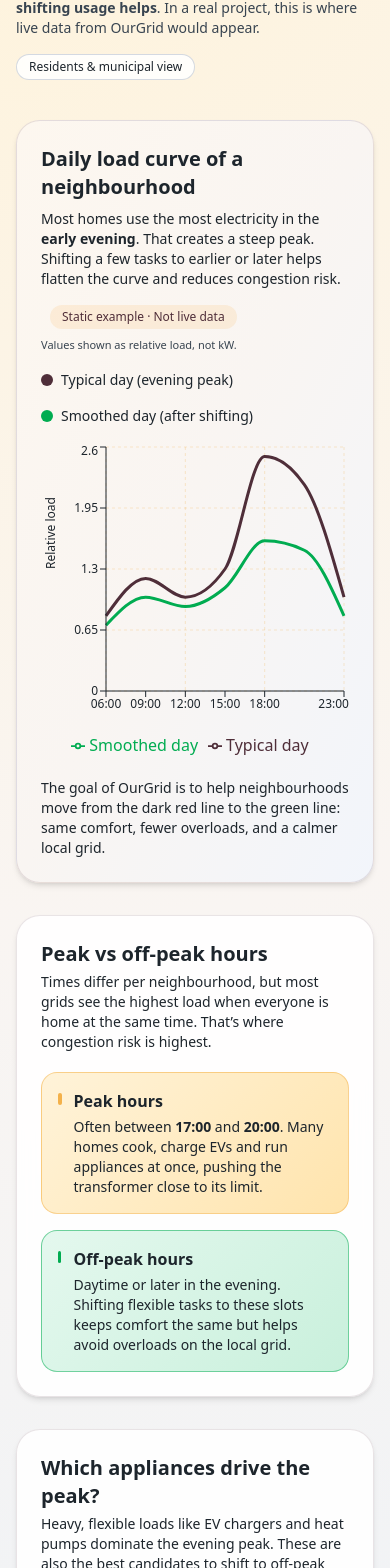
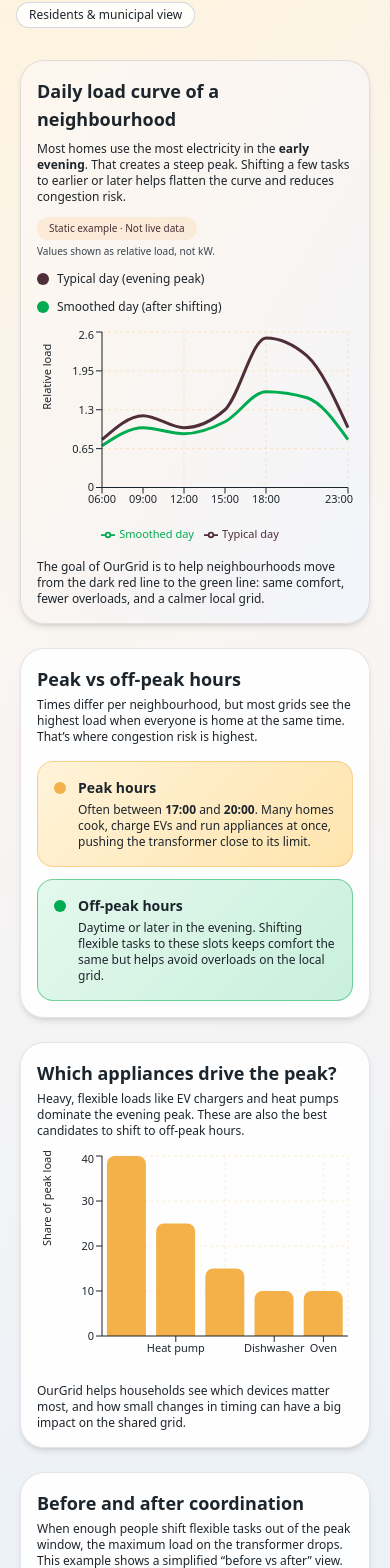
Before and after one commit to Marto8090/OurGrid_Website, a React (Vite) app in the folder client/: page /u/dashboards in a window 390 px wide. Shown: the part 305-1873 px from the top of the page. Built offline with nearby package versions, Linux system fonts and the light colour scheme.

Commit message:
improve layout and styling of dashboard components for better responsiveness

```diff
--- a/client/src/components/ApplianceContributionChart.jsx
+++ b/client/src/components/ApplianceContributionChart.jsx
@@ -26,29 +26,29 @@ const applianceData = [
 
 export default function ApplianceContributionChart() {
   return (
-    <section className="w-full max-w-4xl mx-auto">
+    <section className="w-full max-w-4xl mx-auto px-1 sm:px-0">
       <div
-        className="rounded-3xl border shadow-md p-6 md:p-7 bg-white/90 backdrop-blur-sm transition-transform duration-200 hover:-translate-y-1 hover:shadow-xl"
+        className="rounded-3xl border shadow-md p-4 sm:p-6 md:p-7 bg-white/90 backdrop-blur-sm transition-transform duration-200 hover:-translate-y-1 hover:shadow-xl"
         style={{
           borderColor: COLORS.primary + "20",
         }}
       >
         <h2
-          className="text-xl md:text-2xl font-semibold"
+          className="text-lg sm:text-xl md:text-2xl font-semibold"
           style={{ color: COLORS.text }}
         >
           Which appliances drive the peak?
         </h2>
         <p
-          className="text-sm mt-1 max-w-xl"
+          className="text-xs sm:text-sm md:text-[15px] mt-1 max-w-xl"
           style={{ color: COLORS.text }}
         >
           Heavy, flexible loads like EV chargers and heat pumps dominate the
-          evening peak. These are also the best candidates to shift to
-          off-peak hours.
+          evening peak. These are also the best candidates to shift to off-peak
+          hours.
         </p>
 
-        <div className="mt-4" style={{ width: "100%", height: 280 }}>
+        <div className="mt-3 sm:mt-4 w-full h-[220px] sm:h-[260px] md:h-[280px] lg:h-[300px]">
           <ResponsiveContainer width="100%" height="100%">
             <BarChart data={applianceData}>
               <CartesianGrid
@@ -58,17 +58,17 @@ export default function ApplianceContributionChart() {
               <XAxis
                 dataKey="name"
                 stroke={COLORS.text}
-                tick={{ fill: COLORS.text, fontSize: 12 }}
+                tick={{ fill: COLORS.text, fontSize: 11 }}
               />
               <YAxis
                 stroke={COLORS.text}
-                tick={{ fill: COLORS.text, fontSize: 12 }}
+                tick={{ fill: COLORS.text, fontSize: 11 }}
                 label={{
                   value: "Share of peak load (%)",
                   angle: -90,
                   position: "insideLeft",
                   fill: COLORS.text,
-                  fontSize: 12,
+                  fontSize: 11,
                 }}
               />
               <Tooltip
@@ -90,7 +90,7 @@ export default function ApplianceContributionChart() {
         </div>
 
         <p
-          className="mt-4 text-sm"
+          className="mt-3 sm:mt-4 text-xs sm:text-sm"
           style={{ color: COLORS.text }}
         >
           OurGrid helps households see which devices matter most, and how small
--- a/client/src/components/BeforeAfterPeakChart.jsx
+++ b/client/src/components/BeforeAfterPeakChart.jsx
@@ -6,7 +6,7 @@ import {
   CartesianGrid,
   Tooltip,
   ResponsiveContainer,
-  Cell,              // ← add this
+  Cell,
 } from "recharts";
 
 const COLORS = {
@@ -18,27 +18,27 @@ const COLORS = {
 };
 
 const peakData = [
-  { scenario: "Before coordination", peakLoad: 2.5, color: "#4F2E39" }, // dark red
-  { scenario: "After coordination",  peakLoad: 1.8, color: "#01AC51" }, // green
+  { scenario: "Before coordination", peakLoad: 2.5, color: "#4F2E39" },
+  { scenario: "After coordination", peakLoad: 1.8, color: "#01AC51" },
 ];
 
 export default function BeforeAfterPeakChart() {
   return (
-    <section className="w-full max-w-4xl mx-auto">
+    <section className="w-full max-w-4xl mx-auto px-1 sm:px-0">
       <div
-        className="rounded-3xl border shadow-md p-6 md:p-7 bg-white/90 backdrop-blur-sm transition-transform duration-200 hover:-translate-y-1 hover:shadow-xl"
+        className="rounded-3xl border shadow-md p-4 sm:p-6 md:p-7 bg-white/90 backdrop-blur-sm transition-transform duration-200 hover:-translate-y-1 hover:shadow-xl"
         style={{
           borderColor: COLORS.primary + "20",
         }}
       >
         <h2
-          className="text-xl md:text-2xl font-semibold"
+          className="text-lg sm:text-xl md:text-2xl font-semibold"
           style={{ color: COLORS.text }}
         >
           Before and after coordination
         </h2>
         <p
-          className="text-sm mt-1 max-w-xl"
+          className="text-xs sm:text-sm md:text-[15px] mt-1 max-w-xl"
           style={{ color: COLORS.text }}
         >
           When enough people shift flexible tasks out of the peak window, the
@@ -46,7 +46,7 @@ export default function BeforeAfterPeakChart() {
           “before vs after” view.
         </p>
 
-        <div className="mt-4" style={{ width: "100%", height: 260 }}>
+        <div className="mt-3 sm:mt-4 w-full h-[220px] sm:h-[250px] md:h-[270px] lg:h-[290px]">
           <ResponsiveContainer width="100%" height="100%">
             <BarChart data={peakData} barCategoryGap={40}>
               <CartesianGrid
@@ -57,17 +57,17 @@ export default function BeforeAfterPeakChart() {
               <XAxis
                 dataKey="scenario"
                 stroke={COLORS.text}
-                tick={{ fill: COLORS.text, fontSize: 12 }}
+                tick={{ fill: COLORS.text, fontSize: 11 }}
               />
               <YAxis
                 stroke={COLORS.text}
-                tick={{ fill: COLORS.text, fontSize: 12 }}
+                tick={{ fill: COLORS.text, fontSize: 11 }}
                 label={{
                   value: "Relative peak load",
                   angle: -90,
                   position: "insideLeft",
                   fill: COLORS.text,
-                  fontSize: 12,
+                  fontSize: 11,
                 }}
               />
               <Tooltip
@@ -91,7 +91,7 @@ export default function BeforeAfterPeakChart() {
           </ResponsiveContainer>
         </div>
 
-        <div className="mt-4 flex flex-wrap gap-4 text-sm">
+        <div className="mt-3 sm:mt-4 flex flex-wrap gap-3 sm:gap-4 text-xs sm:text-sm">
           <span className="inline-flex items-center gap-2">
             <span
               className="h-3 w-3 rounded-full"
--- a/client/src/components/DailyLoadChart.jsx
+++ b/client/src/components/DailyLoadChart.jsx
@@ -30,24 +30,24 @@ const dailyLoadData = [
 
 export default function DailyLoadChart() {
   return (
-    <section className="w-full max-w-4xl mx-auto">
+    <section className="w-full max-w-4xl mx-auto px-1 sm:px-0">
       <div
-        className="rounded-3xl border shadow-md p-6 md:p-7 bg-gradient-to-br from-[#FDF7EF] via-[#F9F5F2] to-[#F2F5FB] transition-transform duration-200 hover:-translate-y-1 hover:shadow-xl"
+        className="rounded-3xl border shadow-md p-4 sm:p-6 md:p-7 bg-gradient-to-br from-[#FDF7EF] via-[#F9F5F2] to-[#F2F5FB] transition-transform duration-200 hover:-translate-y-1 hover:shadow-xl"
         style={{
           borderColor: COLORS.primary + "20",
         }}
       >
         {/* Header row */}
-        <div className="flex flex-wrap items-start justify-between gap-4">
+        <div className="flex flex-col gap-3 sm:flex-row sm:items-start sm:justify-between">
           <div className="space-y-2">
             <h2
-              className="text-xl md:text-2xl font-semibold"
+              className="text-lg sm:text-xl md:text-2xl font-semibold"
               style={{ color: COLORS.text }}
             >
               Daily load curve of a neighbourhood
             </h2>
             <p
-              className="text-sm max-w-xl"
+              className="text-xs sm:text-sm md:text-[15px] max-w-xl"
               style={{ color: COLORS.text }}
             >
               Most homes use the most electricity in the{" "}
@@ -57,9 +57,9 @@ export default function DailyLoadChart() {
             </p>
           </div>
 
-          <div className="flex flex-col items-end gap-2">
+          <div className="flex flex-col items-start sm:items-end gap-1">
             <span
-              className="text-xs px-3 py-1 rounded-full font-medium whitespace-nowrap"
+              className="text-[10px] sm:text-xs px-3 py-1 rounded-full font-medium whitespace-nowrap"
               style={{
                 backgroundColor: COLORS.accent + "26",
                 color: COLORS.primary,
@@ -67,7 +67,7 @@ export default function DailyLoadChart() {
             >
               Static example · Not live data
             </span>
-            <span className="text-[11px] text-[#384450]">
+            <span className="text-[10px] sm:text-[11px] text-[#384450]">
               Values shown as{" "}
               <span className="font-medium">relative load</span>, not kW.
             </span>
@@ -75,13 +75,15 @@ export default function DailyLoadChart() {
         </div>
 
         {/* Legend chips */}
-        <div className="mt-4 flex flex-wrap gap-4 text-sm">
+        <div className="mt-3 sm:mt-4 flex flex-wrap gap-3 sm:gap-4 text-xs sm:text-sm">
           <span className="inline-flex items-center gap-2">
             <span
               className="h-3 w-3 rounded-full"
               style={{ backgroundColor: COLORS.primary }}
             />
-            <span style={{ color: COLORS.text }}>Typical day (evening peak)</span>
+            <span style={{ color: COLORS.text }}>
+              Typical day (evening peak)
+            </span>
           </span>
 
           <span className="inline-flex items-center gap-2">
@@ -96,7 +98,7 @@ export default function DailyLoadChart() {
         </div>
 
         {/* Chart */}
-        <div className="mt-4" style={{ width: "100%", height: 320 }}>
+        <div className="mt-3 sm:mt-4 w-full h-[220px] sm:h-[260px] md:h-[300px] lg:h-[340px]">
           <ResponsiveContainer width="100%" height="100%">
             <LineChart data={dailyLoadData}>
               <CartesianGrid
@@ -106,17 +108,17 @@ export default function DailyLoadChart() {
               <XAxis
                 dataKey="time"
                 stroke={COLORS.text}
-                tick={{ fill: COLORS.text, fontSize: 12 }}
+                tick={{ fill: COLORS.text, fontSize: 11 }}
               />
               <YAxis
                 stroke={COLORS.text}
-                tick={{ fill: COLORS.text, fontSize: 12 }}
+                tick={{ fill: COLORS.text, fontSize: 11 }}
                 label={{
                   value: "Relative load",
                   angle: -90,
                   position: "insideLeft",
                   fill: COLORS.text,
-                  fontSize: 12,
+                  fontSize: 11,
                 }}
               />
               <Tooltip
@@ -130,8 +132,9 @@ export default function DailyLoadChart() {
               />
               <Legend
                 wrapperStyle={{
-                  paddingTop: 12,
+                  paddingTop: 8,
                   color: COLORS.text,
+                  fontSize: 11,
                 }}
               />
 
@@ -156,7 +159,7 @@ export default function DailyLoadChart() {
         </div>
 
         <p
-          className="mt-4 text-sm"
+          className="mt-3 sm:mt-4 text-xs sm:text-sm"
           style={{ color: COLORS.text }}
         >
           The goal of OurGrid is to help neighbourhoods move from the dark red
--- a/client/src/components/PeakIndicator.jsx
+++ b/client/src/components/PeakIndicator.jsx
@@ -8,21 +8,21 @@ const COLORS = {
 
 export default function PeakIndicator() {
   return (
-    <section className="w-full max-w-4xl mx-auto">
+    <section className="w-full max-w-4xl mx-auto px-1 sm:px-0">
       <div
-        className="rounded-3xl border shadow-md p-6 md:p-7 bg-white/90 backdrop-blur-sm transition-transform duration-200 hover:-translate-y-1 hover:shadow-xl"
+        className="rounded-3xl border shadow-md p-4 sm:p-6 md:p-7 bg-white/90 backdrop-blur-sm transition-transform duration-200 hover:-translate-y-1 hover:shadow-xl"
         style={{
           borderColor: COLORS.primary + "20",
         }}
       >
         <h2
-          className="text-xl md:text-2xl font-semibold"
+          className="text-lg sm:text-xl md:text-2xl font-semibold"
           style={{ color: COLORS.text }}
         >
           Peak vs off-peak hours
         </h2>
         <p
-          className="text-sm mt-1 max-w-xl"
+          className="text-xs sm:text-sm md:text-[15px] mt-1 max-w-xl"
           style={{ color: COLORS.text }}
         >
           Times differ per neighbourhood, but most grids see the highest load
@@ -30,28 +30,30 @@ export default function PeakIndicator() {
           is highest.
         </p>
 
-        <div className="mt-5 grid gap-4 md:grid-cols-2">
+        <div className="mt-4 grid gap-3 sm:gap-4 md:grid-cols-2">
           {/* Peak hours card */}
           <div
             className="rounded-2xl p-4 flex items-start gap-3 border"
             style={{
-              background:
-                "linear-gradient(135deg, #FFF3D9, #FFE4AD)",
+              background: "linear-gradient(135deg, #FFF3D9, #FFE4AD)",
               borderColor: COLORS.accent + "80",
             }}
           >
             <span
-              className="h-3 w-3 mt-1 rounded-full"
+              className="h-3 w-3 mt-1 rounded-full flex-shrink-0"
               style={{ backgroundColor: COLORS.accent }}
             />
             <div className="space-y-1">
               <h3
-                className="font-semibold"
+                className="font-semibold text-sm sm:text-base"
                 style={{ color: COLORS.text }}
               >
                 Peak hours
               </h3>
-              <p className="text-sm" style={{ color: COLORS.text }}>
+              <p
+                className="text-xs sm:text-sm"
+                style={{ color: COLORS.text }}
+              >
                 Often between <span className="font-semibold">17:00</span> and{" "}
                 <span className="font-semibold">20:00</span>. Many homes cook,
                 charge EVs and run appliances at once, pushing the transformer
@@ -64,23 +66,25 @@ export default function PeakIndicator() {
           <div
             className="rounded-2xl p-4 flex items-start gap-3 border"
             style={{
-              background:
-                "linear-gradient(135deg, #E4F8EE, #C9F0DC)",
+              background: "linear-gradient(135deg, #E4F8EE, #C9F0DC)",
               borderColor: COLORS.success + "80",
             }}
           >
             <span
-              className="h-3 w-3 mt-1 rounded-full"
+              className="h-3 w-3 mt-1 rounded-full flex-shrink-0"
               style={{ backgroundColor: COLORS.success }}
             />
             <div className="space-y-1">
               <h3
-                className="font-semibold"
+                className="font-semibold text-sm sm:text-base"
                 style={{ color: COLORS.text }}
               >
                 Off-peak hours
               </h3>
-              <p className="text-sm" style={{ color: COLORS.text }}>
+              <p
+                className="text-xs sm:text-sm"
+                style={{ color: COLORS.text }}
+              >
                 Daytime or later in the evening. Shifting flexible tasks to
                 these slots keeps comfort the same but helps avoid overloads on
                 the local grid.
--- a/client/src/pages/Dashboard.jsx
+++ b/client/src/pages/Dashboard.jsx
@@ -37,22 +37,22 @@ export default function Dashboards() {
           "radial-gradient(circle at top left, #FFF3D9 0, #F9F5F2 40%, #E6F0FA 100%)",
       }}
     >
-      <div className="max-w-6xl mx-auto px-4 py-10 space-y-10">
+      <div className="max-w-6xl mx-auto px-4 sm:px-6 lg:px-8 py-8 sm:py-10 lg:py-12 space-y-8 sm:space-y-10">
         {/* HERO / HEADER */}
-        <header className="space-y-4">
+        <header className="space-y-4 sm:space-y-5">
           <div className="inline-flex items-center gap-2 px-3 py-1 rounded-full bg-white/70 border border-[#F4B14A55] backdrop-blur shadow-sm">
             <span className="h-2 w-2 rounded-full bg-[#01AC51]" />
-            <span className="text-xs font-medium tracking-wide text-[#4F2E39]">
+            <span className="text-[11px] sm:text-xs font-medium tracking-wide text-[#4F2E39]">
               Static demo dashboards · Audience: {audience || "unknown"}
             </span>
           </div>
 
-          <div className="flex flex-col gap-4 md:flex-row md:items-end md:justify-between">
-            <div className="space-y-2">
-              <h1 className="text-3xl md:text-4xl font-bold text-[#1D252C]">
+          <div className="flex flex-col gap-4 sm:gap-5 md:flex-row md:items-end md:justify-between">
+            <div className="space-y-2 sm:space-y-3">
+              <h1 className="text-2xl sm:text-3xl lg:text-4xl font-bold text-[#1D252C]">
                 See how a neighbourhood grid behaves
               </h1>
-              <p className="text-sm md:text-base text-[#384450] max-w-2xl">
+              <p className="text-sm sm:text-base text-[#384450] max-w-2xl">
                 These dashboards use example data to explain{" "}
                 <span className="font-semibold">when</span> congestion happens,
                 <span className="font-semibold"> what drives it</span>, and{" "}
@@ -62,9 +62,9 @@ export default function Dashboards() {
               </p>
             </div>
 
-            <div className="flex flex-wrap gap-2 text-xs md:text-sm">
+            <div className="flex flex-wrap gap-2 text-xs sm:text-sm">
               <span
-                className="px-3 py-1 rounded-full font-medium cursor-default select-none border backdrop-blur"
+                className="px-3 py-1 rounded-full font-medium cursor-default select-none border backdrop-blur max-w-full"
                 style={{
                   backgroundColor: chipConfig.bg,
                   borderColor: chipConfig.border,
@@ -78,7 +78,7 @@ export default function Dashboards() {
         </header>
 
         {/* GRID OF DASHBOARDS */}
-        <section className="space-y-8">
+        <section className="space-y-6 sm:space-y-8">
           <DailyLoadChart />
           <PeakIndicator />
           <ApplianceContributionChart />
@@ -86,7 +86,7 @@ export default function Dashboards() {
         </section>
 
         {/* FOOTER NOTE */}
-        <footer className="pt-4 border-t border-white/60 text-xs text-[#384450]">
+        <footer className="pt-4 border-t border-white/60 text-[11px] sm:text-xs text-[#384450]">
           <p>
             All charts on this page use static, illustrative data. In a live
             deployment, these visuals can be powered by real measurements from
```
